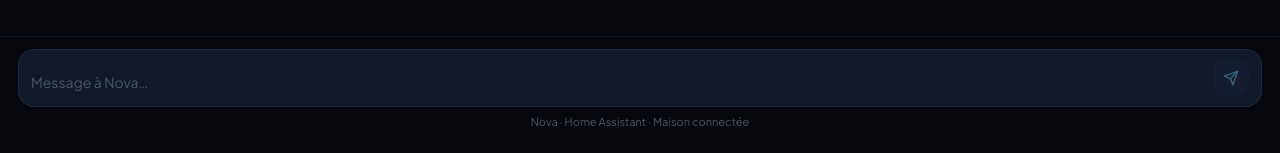
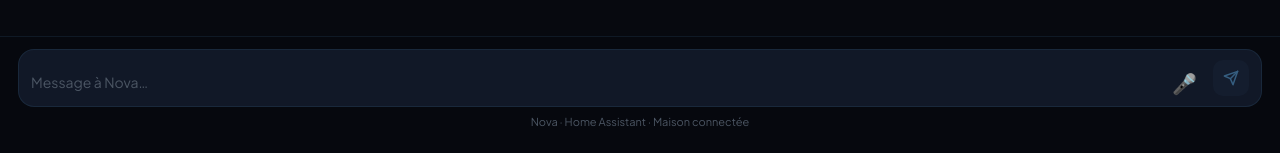
Before and after one commit to sylentdevil/nova-app, a React (Create React App) app: page / in a window 1280 px wide. Shown: the part 644-797 px from the top of the page. Built offline with nearby package versions, Linux system fonts and the light colour scheme.

Commit message:
Add voice button - Web Speech API

```diff
--- a/src/App.js
+++ b/src/App.js
@@ -39,6 +39,8 @@ export default function App() {
   const [loading, setLoading] = useState(false);
   const [sidebar, setSidebar] = useState(false);
   const [focused, setFocused] = useState(false);
+  const [listening, setListening] = useState(false);
+  const recognitionRef = useRef(null);
   const endRef = useRef(null);
   const taRef = useRef(null);
 
@@ -123,6 +125,26 @@ export default function App() {
     e.target.style.height=Math.min(e.target.scrollHeight,130)+'px';
   };
 
+  const startVoice = () => {
+    const SpeechRecognition = window.SpeechRecognition || window.webkitSpeechRecognition;
+    if (!SpeechRecognition) { alert("Voix non supportée sur ce navigateur"); return; }
+    if (listening) { recognitionRef.current?.stop(); setListening(false); return; }
+    const r = new SpeechRecognition();
+    r.lang = "fr-FR";
+    r.continuous = false;
+    r.interimResults = false;
+    r.onstart = () => setListening(true);
+    r.onresult = (e) => {
+      const transcript = e.results[0][0].transcript;
+      setInput(transcript);
+      setTimeout(() => sendMessage(transcript), 100);
+    };
+    r.onerror = () => setListening(false);
+    r.onend = () => setListening(false);
+    recognitionRef.current = r;
+    r.start();
+  };
+
   const canSend = input.trim().length > 0 && !loading;
 
   return (
@@ -193,6 +215,7 @@ export default function App() {
         <div style={{padding:'12px 18px 28px',borderTop:`1px solid ${C.border}`,background:'rgba(7,9,15,0.92)',backdropFilter:'blur(24px)'}}>
           <div style={{display:'flex',alignItems:'flex-end',gap:10,background:C.card,border:`1px solid ${focused?C.borderActive:C.border}`,borderRadius:16,padding:'10px 12px',transition:'border-color .2s'}}>
             <textarea ref={taRef} value={input} onChange={onInput} onKeyDown={onKey} onFocus={()=>setFocused(true)} onBlur={()=>setFocused(false)} placeholder="Message à Nova…" rows={1} style={{flex:1,background:'transparent',border:'none',color:C.text,fontSize:14,lineHeight:1.55,maxHeight:130,padding:'2px 0'}}/>
+            <button onClick={startVoice} style={{background:'none',border:'none',cursor:'pointer',padding:'0 6px',fontSize:20,color:listening?'#ff4444':C.text,animation:listening?'pulse 1s infinite':'none'}}>{listening ? '🔴' : '🎤'}</button>
             <button onClick={()=>send()} disabled={!canSend} style={{width:36,height:36,borderRadius:10,border:'none',flexShrink:0,background:canSend?`linear-gradient(135deg,${C.cyan},${C.purple})`:'rgba(99,179,237,0.08)',display:'flex',alignItems:'center',justifyContent:'center',opacity:canSend?1:0.45}}>
               <svg width="16" height="16" viewBox="0 0 24 24" fill="none">
                 <path d="M22 2L11 13" stroke={canSend?'#07090F':C.cyan} strokeWidth="2.2" strokeLinecap="round" strokeLinejoin="round"/>
```
